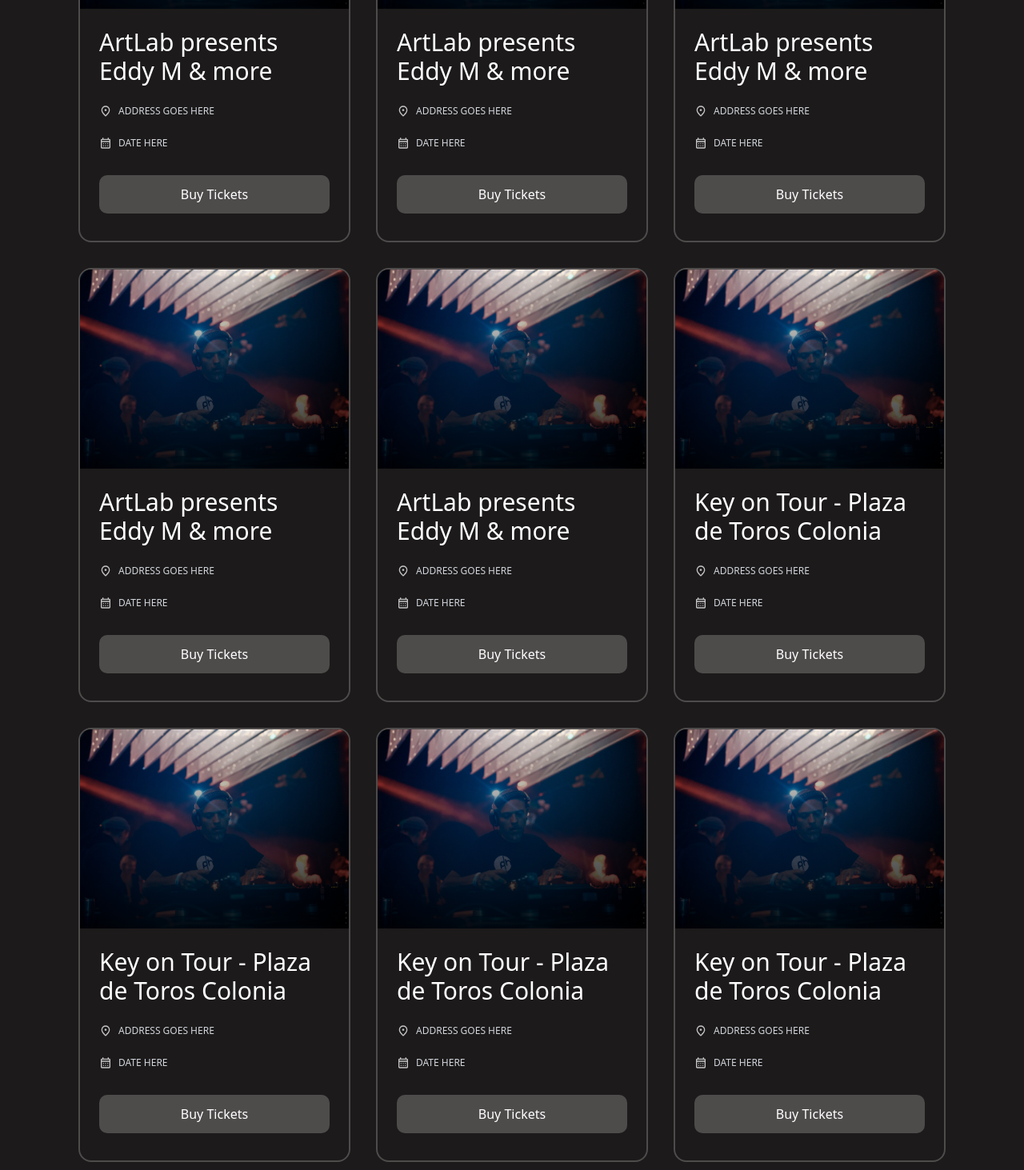
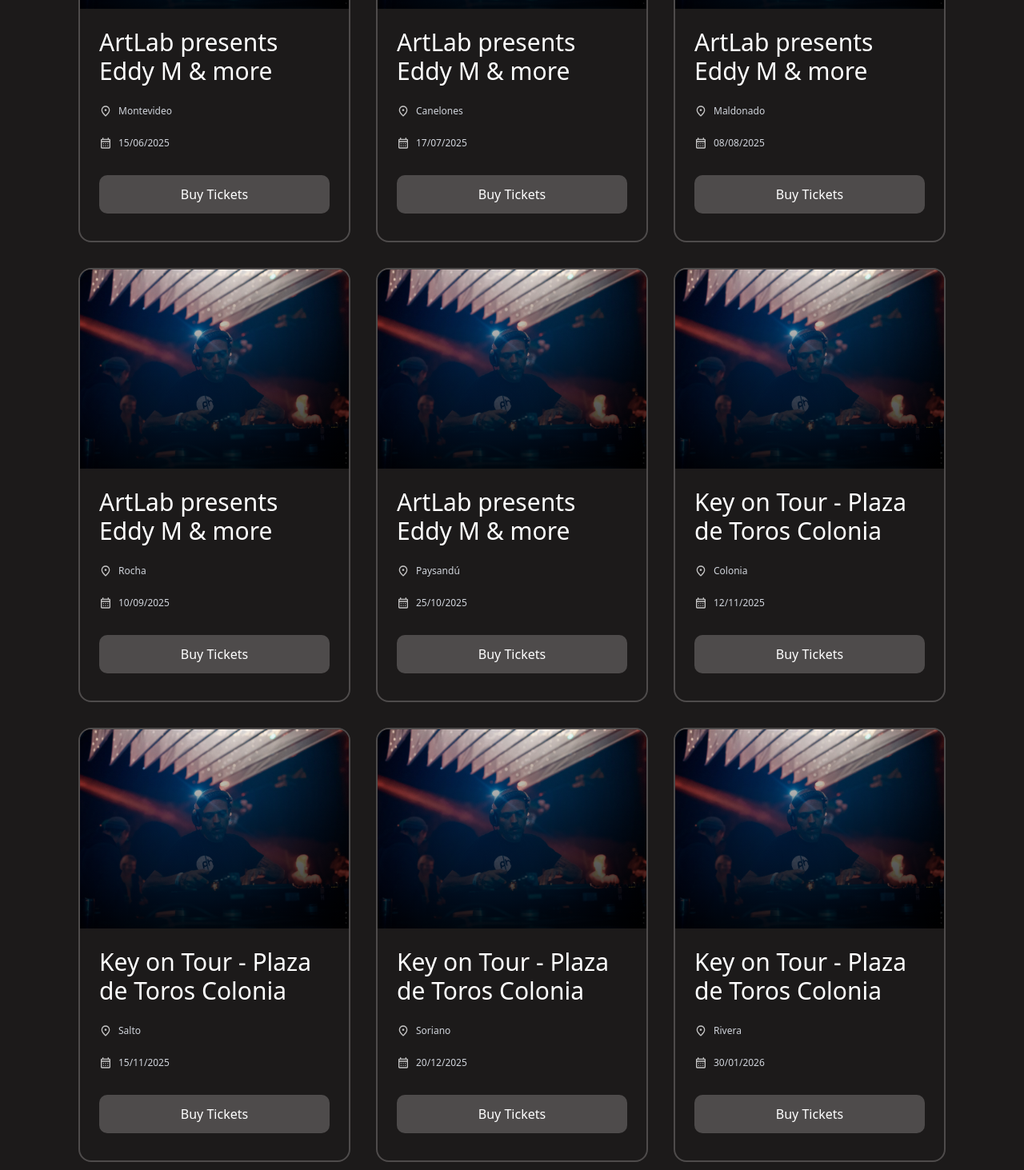
Before and after one commit to ferbermu/Entratix, a Next.js app: page / in a window 1280 px wide. Shown: the part 1847-3310 px from the top of the page at 80% size. Built offline with nearby package versions, Linux system fonts and the light colour scheme.

Commit message:
feat: actualizar información de eventos en la página principal
- Se han modificado las direcciones y fechas de varios eventos en el componente de tarjetas, proporcionando información más precisa y relevante para los usuarios.

```diff
--- a/src/app/page.tsx
+++ b/src/app/page.tsx
@@ -19,72 +19,72 @@
 const CardData: CardProps[] = [
   {
     title: 'ArtLab presents Eddy M & more',
-    address: 'ADDRESS GOES HERE',
-    date: 'DATE HERE',
+    address: 'Montevideo',
+    date: '15/06/2025',
     imageUrl: '/assets/show1.jpg',
     dateIcon: '/assets/icons/cards/calendar_month.svg',
     addressIcon: '/assets/icons/cards/location.svg',
   },
   {
     title: 'ArtLab presents Eddy M & more',
-    address: 'ADDRESS GOES HERE',
-    date: 'DATE HERE',
+    address: 'Canelones',
+    date: '17/07/2025',
     imageUrl: '/assets/show1.jpg',
     dateIcon: '/assets/icons/cards/calendar_month.svg',
     addressIcon: '/assets/icons/cards/location.svg',
   },
   {
     title: 'ArtLab presents Eddy M & more',
-    address: 'ADDRESS GOES HERE',
-    date: 'DATE HERE',
+    address: 'Maldonado',
+    date: '08/08/2025',
     imageUrl: '/assets/show1.jpg',
     dateIcon: '/assets/icons/cards/calendar_month.svg',
     addressIcon: '/assets/icons/cards/location.svg',
   },
   {
     title: 'ArtLab presents Eddy M & more',
-    address: 'ADDRESS GOES HERE',
-    date: 'DATE HERE',
+    address: 'Rocha',
+    date: '10/09/2025',
     imageUrl: '/assets/show1.jpg',
     dateIcon: '/assets/icons/cards/calendar_month.svg',
     addressIcon: '/assets/icons/cards/location.svg',
   },
   {
     title: 'ArtLab presents Eddy M & more',
-    address: 'ADDRESS GOES HERE',
-    date: 'DATE HERE',
+    address: 'Paysandú',
+    date: '25/10/2025',
     imageUrl: '/assets/show1.jpg',
     dateIcon: '/assets/icons/cards/calendar_month.svg',
     addressIcon: '/assets/icons/cards/location.svg',
   },
   {
     title: 'Key on Tour - Plaza de Toros Colonia',
-    address: 'ADDRESS GOES HERE',
-    date: 'DATE HERE',
+    address: 'Colonia',
+    date: '12/11/2025',
     imageUrl: '/assets/show1.jpg',
     dateIcon: '/assets/icons/cards/calendar_month.svg',
     addressIcon: '/assets/icons/cards/location.svg',
   },
   {
     title: 'Key on Tour - Plaza de Toros Colonia',
-    address: 'ADDRESS GOES HERE',
-    date: 'DATE HERE',
+    address: 'Salto',
+    date: '15/11/2025',
     imageUrl: '/assets/show1.jpg',
     dateIcon: '/assets/icons/cards/calendar_month.svg',
     addressIcon: '/assets/icons/cards/location.svg',
   },
   {
     title: 'Key on Tour - Plaza de Toros Colonia',
-    address: 'ADDRESS GOES HERE',
-    date: 'DATE HERE',
+    address: 'Soriano',
+    date: '20/12/2025',
     imageUrl: '/assets/show1.jpg',
     dateIcon: '/assets/icons/cards/calendar_month.svg',
     addressIcon: '/assets/icons/cards/location.svg',
   },
   {
     title: 'Key on Tour - Plaza de Toros Colonia',
-    address: 'ADDRESS GOES HERE',
-    date: 'DATE HERE',
+    address: 'Rivera',
+    date: '30/01/2026',
     imageUrl: '/assets/show1.jpg',
     dateIcon: '/assets/icons/cards/calendar_month.svg',
     addressIcon: '/assets/icons/cards/location.svg',
```
